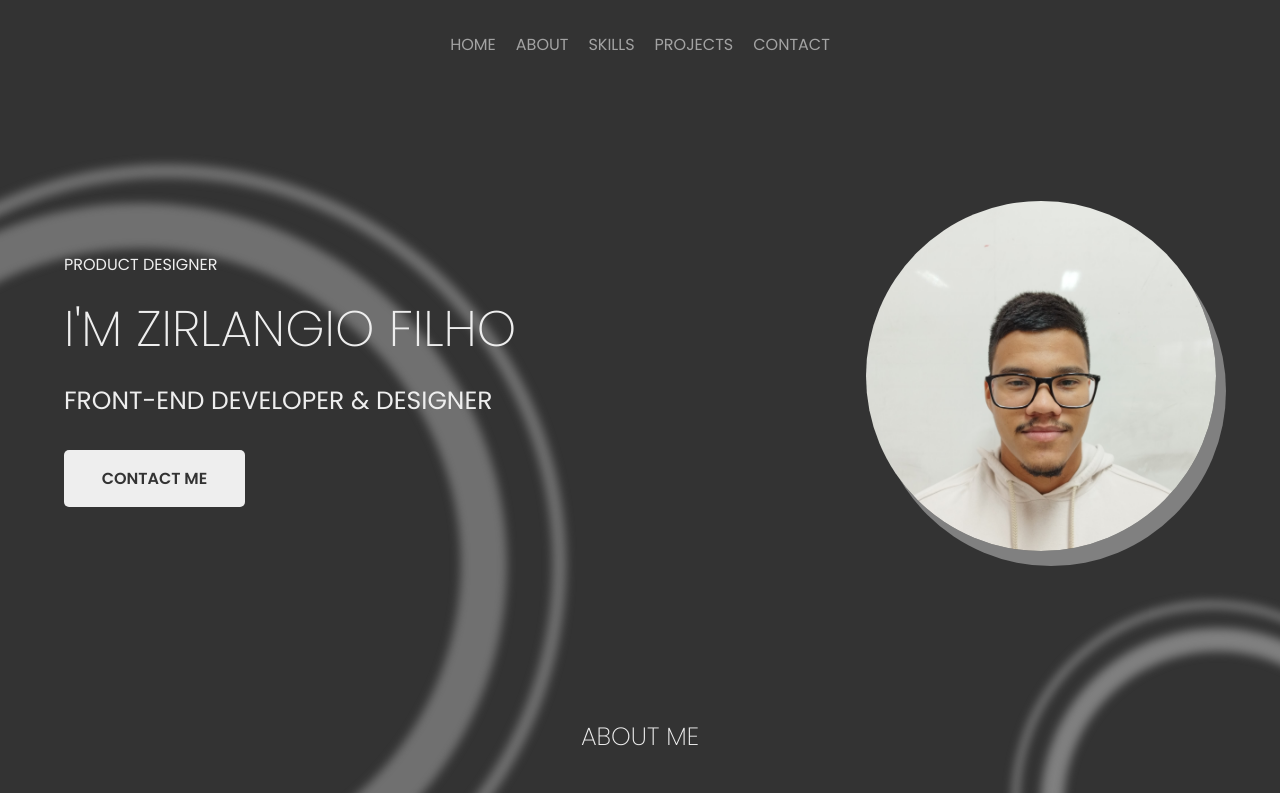
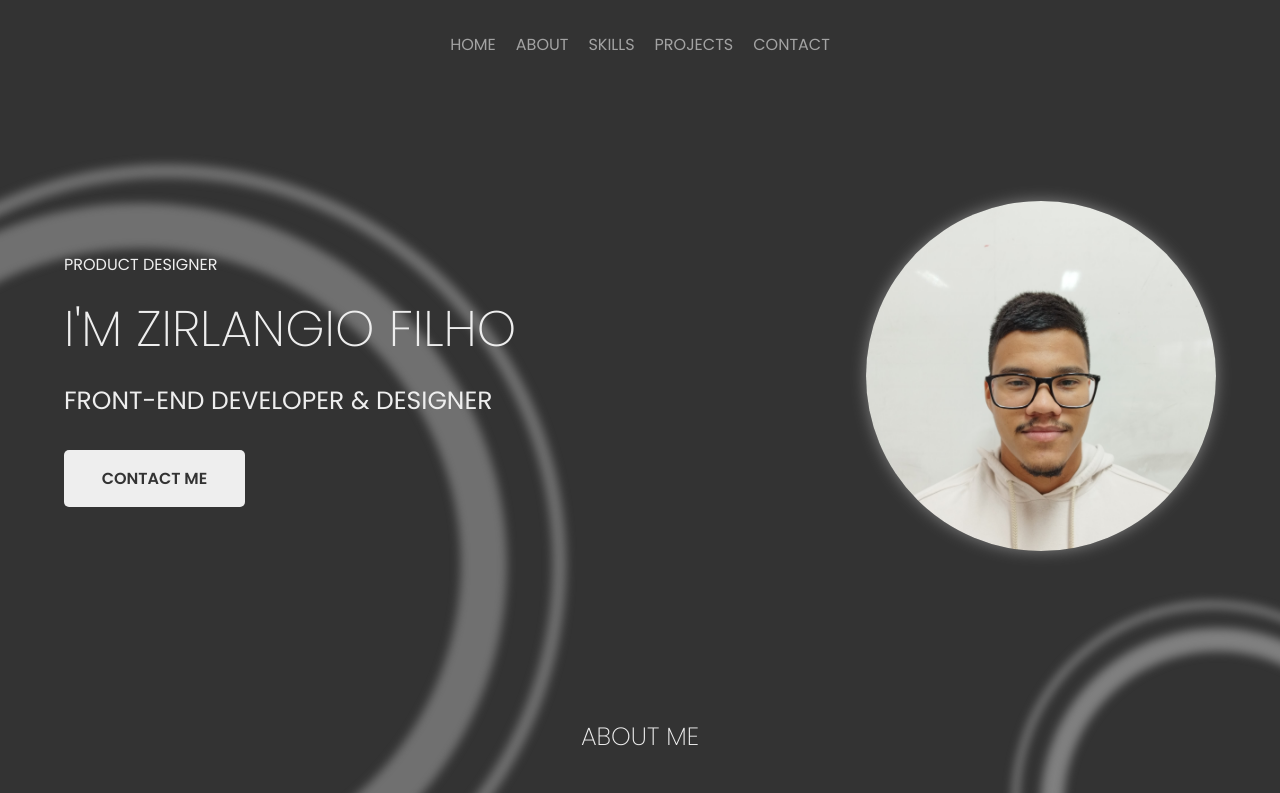
Before and after one commit to ZirlangioFilho/ZirlangioFilho.github.io, a plain HTML site: page index.html in a window 1280 px wide. Shown: the top 793 px of the page. Drawn offline with Linux system fonts and the light colour scheme.

Commit message:
troca de box-shadow

```diff
--- a/styles/style.css
+++ b/styles/style.css
@@ -101,7 +101,8 @@ h3{
     height: 350px;
     border-radius: 50%;
     object-fit: cover;
-    box-shadow: 10px 15px 0px gray;
+    box-shadow: 0px 0px 15px gray;
+
 }
 
 .left-icon{
@@ -277,7 +278,6 @@ h3{
     .img img{
         width: 250px;
         height: 250px;
-        box-shadow: 0px 0px 15px gray;
     }
 
     .btnContact{
```
